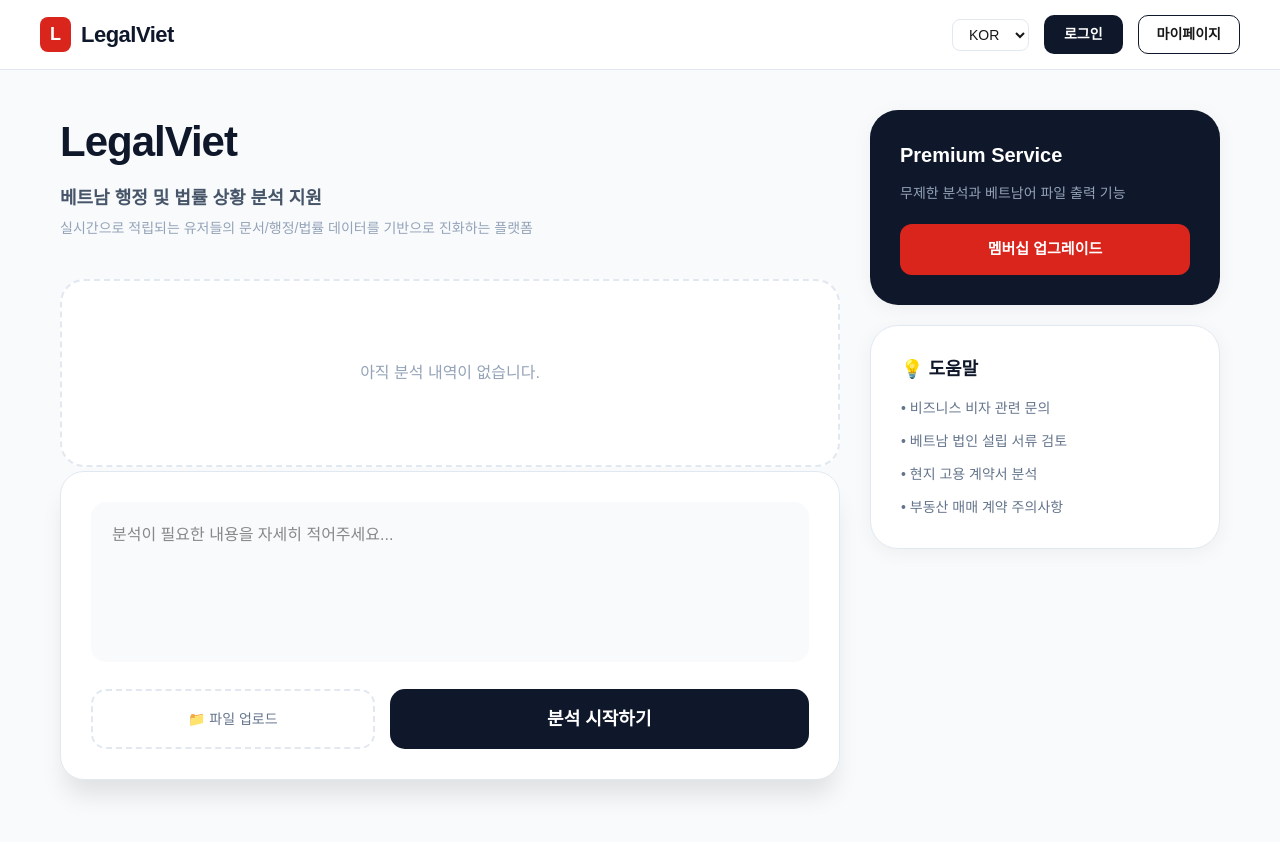
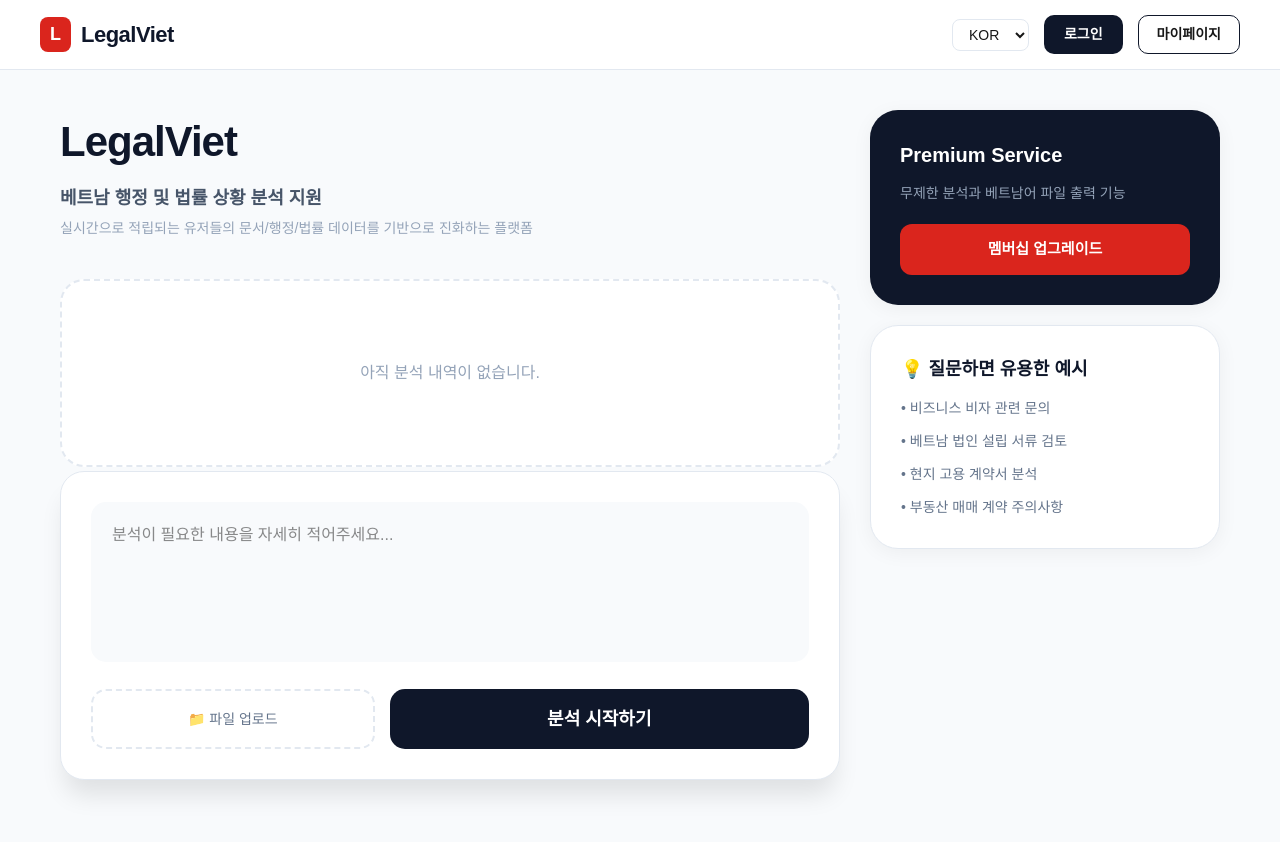
Before and after one commit to Homechiminh/Legalviet, a Next.js app: page / in a window 1280 px wide. Shown: the top 842 px of the page. Built offline with nearby package versions, Linux system fonts and the light colour scheme; grey boxes are pictures that could not be loaded.

Commit message:
Update Translations.js

```diff
--- a/src/components/Translations.js
+++ b/src/components/Translations.js
@@ -9,12 +9,13 @@ export const t = {
     upload: "📁 파일 업로드", startAnalysis: "분석 시작하기",
     step0: "⚖️ 조회 중...", step1: "🔍 분석 중...", step2: "📝 작성 중...",
     premiumTitle: "Premium Service", premiumDesc: "무제한 분석과 베트남어 파일 출력 기능",
-    premiumBtn: "멤버십 업그레이드", helpTitle: "💡 도움말",
+    premiumBtn: "멤버십 업그레이드",
+    // [수정] 도움말 -> 질문하면 유용한 예시
+    helpTitle: "💡 질문하면 유용한 예시",
     help1: "• 비즈니스 비자 관련 문의", help2: "• 베트남 법인 설립 서류 검토",
     help3: "• 현지 고용 계약서 분석", help4: "• 부동산 매매 계약 주의사항",
     footerDesc: "LegalViet은 베트남 비즈니스 성공을 위한 AI 분석 파트너입니다.",
     copyright: "© 2026 LegalViet. All rights reserved.",
-    // 모달 텍스트 추가
     modalTitle: "무료 체험 완료",
     modalBtn: "구독 문의 (카카오톡)",
     modalClose: "닫기"
@@ -29,12 +30,13 @@ export const t = {
     upload: "📁 Upload File", startAnalysis: "Analyze",
     step0: "⚖️ Searching...", step1: "🔍 Analyzing...", step2: "📝 Drafting...",
     premiumTitle: "Premium Service", premiumDesc: "Unlimited analysis and saving features.",
-    premiumBtn: "Upgrade", helpTitle: "💡 Help",
+    premiumBtn: "Upgrade",
+    // [수정] Help -> Useful examples to ask
+    helpTitle: "💡 Useful examples to ask",
     help1: "• Business Visa Inquiries", help2: "• Company Incorporation Review",
     help3: "• Employment Contract Analysis", help4: "• Real Estate Purchase Notices",
     footerDesc: "LegalViet is your AI partner for business in Vietnam.",
     copyright: "© 2026 LegalViet. All rights reserved.",
-    // 모달 텍스트 추가
     modalTitle: "Trial Completed",
     modalBtn: "Inquiry (KakaoTalk)",
     modalClose: "Close"
```
